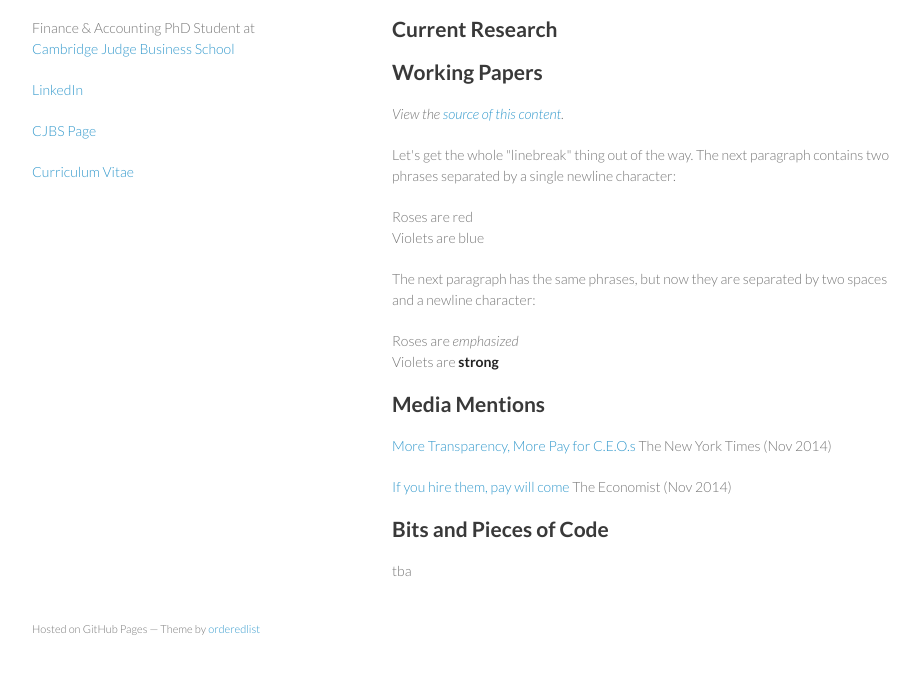
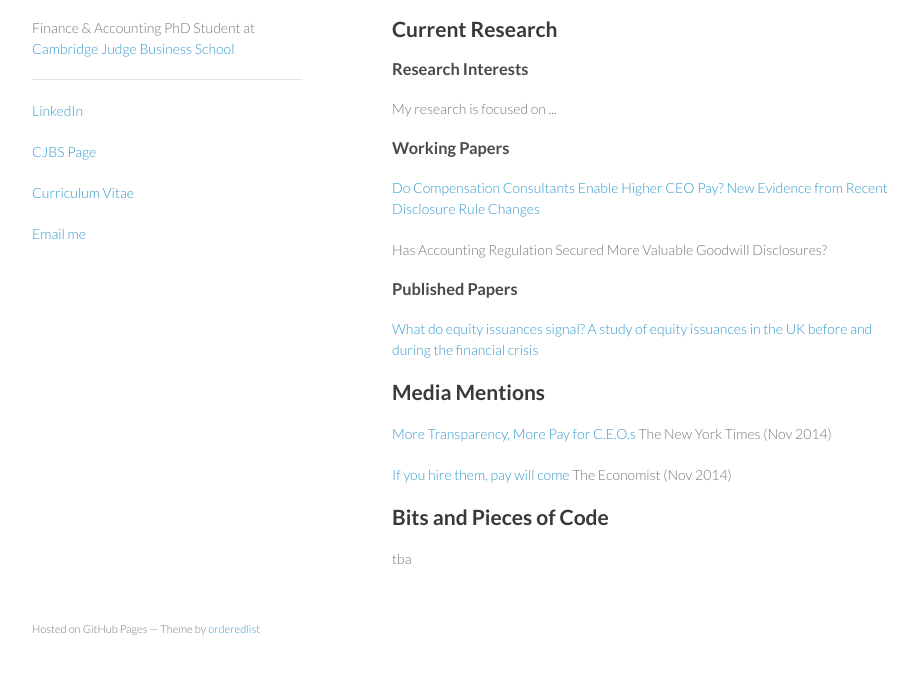
Before and after one commit to jfaasse/jfaasse.github.io, a plain HTML site: page index.html in a window 1280 px wide. Shown: the part 92-766 px from the top of the page, without its empty margins (178-1098 px from the left). Drawn offline with Linux system fonts and the light colour scheme.

Commit message:
update index

```diff
--- a/index.html
+++ b/index.html
@@ -17,19 +17,22 @@
       <header>
         <h1>Jonathan Faasse</h1>
         <p>Finance &amp; Accounting PhD Student at <a href="http://www.jbs.cam.ac.uk">Cambridge Judge Business School</a></p>
+        <hr/>
         <p><a href="https://www.linkedin.com/pub/jonathan-faasse/16/a8b/68a">LinkedIn</p>
         <p><a href="http://www.jbs.cam.ac.uk/programmes/research-programmes/current-phd-students-a-z/jonathan-faasse/">CJBS Page</a></p>
         <p><a href="JonathanFaasse.pdf">Curriculum Vitae</a></p>
+        <p><a href="mailto:jrf49@cam.ac.uk">Email me</a></p>
       </header>
       <section>
         <h1>faasse.co.nz</h1>
         <h2>Current Research</h2>
-        <h2>Working Papers</h2>
-        <p><em>View the <a href="http://github.github.com/github-flavored-markdown/sample_content.html">source of this content</a>.</em></p>
-        <p>Let's get the whole "linebreak" thing out of the way. The next paragraph contains two phrases separated by a single newline character:</p>
-        <p>Roses are red<br>Violets are blue</p>
-        <p>The next paragraph has the same phrases, but now they are separated by two spaces and a newline character:</p>
-        <p>Roses are <em>emphasized</em><br>Violets are <strong>strong</strong></p>
+        <h3>Research Interests</h3>
+        <p>My research is focused on ...</p>
+        <h3>Working Papers</h3>
+        <p><a href="http://papers.ssrn.com/sol3/papers.cfm?abstract_id=2500054">Do Compensation Consultants Enable Higher CEO Pay? New Evidence from Recent Disclosure Rule Changes</a></p>
+        <p><a href="http://papers.ssrn.com/sol3/papers.cfm?abstract_id=2306584"></a>Has Accounting Regulation Secured More Valuable Goodwill Disclosures?</p>
+        <h3>Published Papers</h3>
+        <p><a href="http://www.sciencedirect.com/science/article/pii/S0261560614000874">What do equity issuances signal? A study of equity issuances in the UK before and during the financial crisis</a></p>
         <h2>Media Mentions</h2>
         <p><a href="http://dealbook.nytimes.com/2014/11/10/more-transparency-more-pay-for-c-e-o-s/?_r=0">More Transparency, More Pay for C.E.O.s</a> The New York Times (Nov 2014)</p>
         <p><a href="http://www.economist.com/blogs/buttonwood/2014/11/executive-pay">If you hire them, pay will come</a> The Economist (Nov 2014)</p>
```
